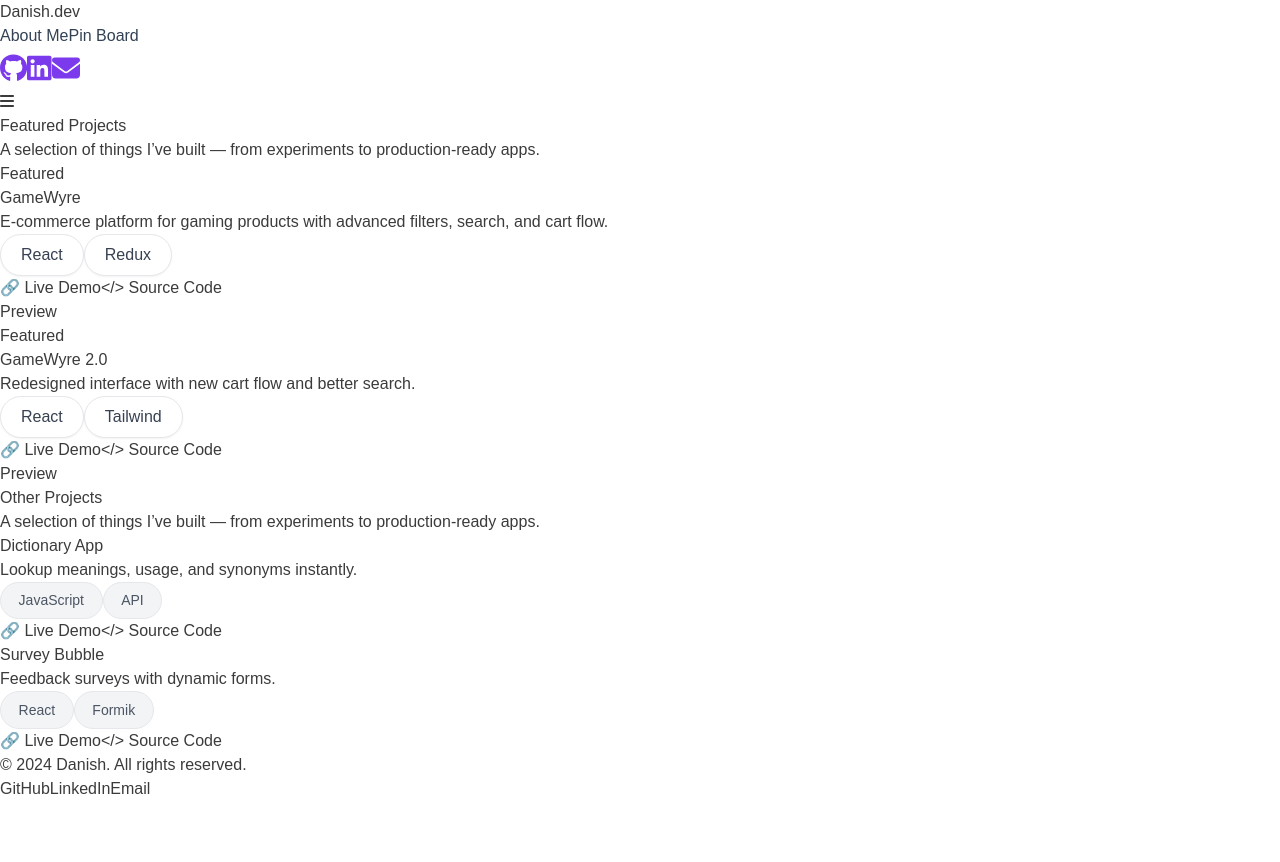
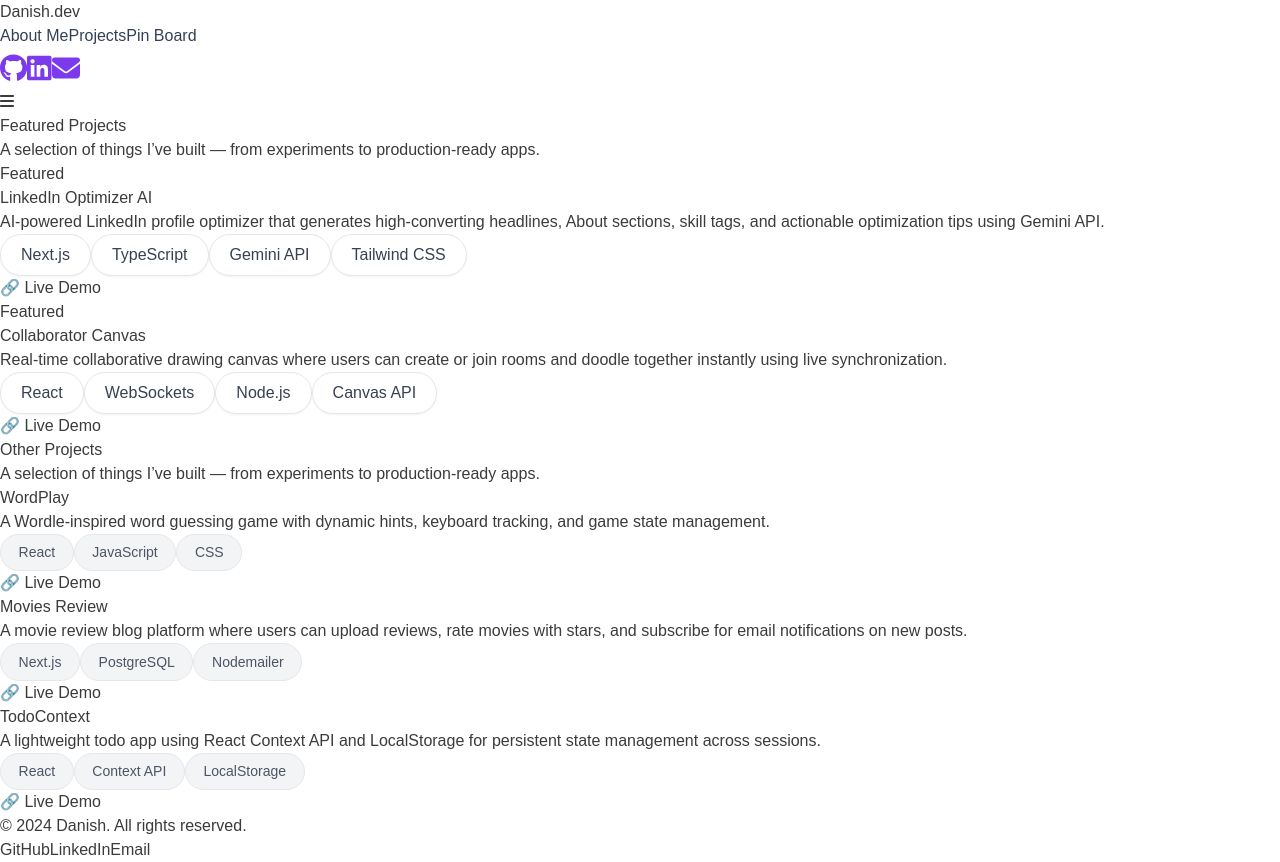
Before and after one commit to danishofcodes/tokensandbraces, a React (Vite) app: page /projects in a window 1280 px wide. Before the commit the page ends 801 px from the top, so only its background shows below. Built offline with nearby package versions, Linux system fonts and the light colour scheme; a web font is replaced by a local one.

Commit message:
projects page content edited

```diff
--- a/src/components/Navbar.jsx
+++ b/src/components/Navbar.jsx
@@ -25,9 +25,9 @@ export default function Navbar() {
   <NavLink to="/" className="nav-link">
     About Me
   </NavLink>
-  {/* <NavLink to="/projects" className="nav-link">
+  <NavLink to="/projects" className="nav-link">
     Projects
-  </NavLink> */}
+  </NavLink>
   <NavLink to="/pinboard" className="nav-link">
     Pin Board
   </NavLink>
@@ -66,6 +66,7 @@ export default function Navbar() {
 
           <div className="flex flex-col gap-6 text-lg font-medium">
             <NavLink to="/" className="nav-link">About</NavLink>
+             <NavLink to="/projects" className="nav-link">Projects</NavLink>
             <NavLink to="/pinboard" className="nav-link">Pin Board</NavLink>
             {/* <NavLink to="/" className="nav-link">About</NavLink> */}
 
--- a/src/components/ProjectsPage/ProjectCard.jsx
+++ b/src/components/ProjectsPage/ProjectCard.jsx
@@ -19,14 +19,14 @@ const ProjectCard = ({ title, description, tech, demoLink, codeLink, featured })
           </div>
           <div className="flex gap-4">
             {demoLink && <a href={demoLink} className="text-violet-600 font-medium hover:underline">🔗 Live Demo</a>}
-            {codeLink && <a href={codeLink} className="text-gray-600 hover:underline">&lt;/&gt; Source Code</a>}
+            {/* {codeLink && <a href={codeLink} className="text-gray-600 hover:underline">&lt;/&gt; Source Code</a>} */}
           </div>
         </div>
-        {featured && (
+        {/* {featured && (
           <div className="w-32 h-20 bg-gradient-to-br from-violet-100 to-violet-200 rounded-lg flex items-center justify-center text-violet-500 text-sm font-medium">
             Preview
           </div>
-        )}
+        )} */}
       </div>
     </div>
   );
--- a/src/components/ProjectsPage/Projects.jsx
+++ b/src/components/ProjectsPage/Projects.jsx
@@ -1,21 +1,31 @@
 import ProjectSection from './ProjectSection';
 
 export default function Projects() {
-
-
 const featuredProjects = [
   {
-      title: "GameWyre",
-      description: "E-commerce platform for gaming products with advanced filters, search, and cart flow.",
-      tech: [{ name: "React" }, { name: "Redux" }],
+    title: "LinkedIn Optimizer AI",
+    description:
+      "AI-powered LinkedIn profile optimizer that generates high-converting headlines, About sections, skill tags, and actionable optimization tips using Gemini API.",
+    tech: [
+      { name: "Next.js" },
+      { name: "TypeScript" },
+      { name: "Gemini API" },
+      { name: "Tailwind CSS" },
+    ],
     demoLink: "#",
     codeLink: "#",
     featured: true,
   },
   {
-      title: "GameWyre 2.0",
-      description: "Redesigned interface with new cart flow and better search.",
-      tech: [{ name: "React" }, { name: "Tailwind" }],
+    title: "Collaborator Canvas",
+    description:
+      "Real-time collaborative drawing canvas where users can create or join rooms and doodle together instantly using live synchronization.",
+    tech: [
+      { name: "React" },
+      { name: "WebSockets" },
+      { name: "Node.js" },
+      { name: "Canvas API" },
+    ],
     demoLink: "#",
     codeLink: "#",
     featured: true,
@@ -24,23 +34,45 @@ export default function Projects() {
 
 const otherProjects = [
   {
-      title: "Dictionary App",
-      description: "Lookup meanings, usage, and synonyms instantly.",
-      tech: [{ name: "JavaScript", secondary: true }, { name: "API", secondary: true }],
+    title: "WordPlay",
+    description:
+      "A Wordle-inspired word guessing game with dynamic hints, keyboard tracking, and game state management.",
+    tech: [
+      { name: "React", secondary: true },
+      { name: "JavaScript", secondary: true },
+      { name: "CSS", secondary: true },
+    ],
     demoLink: "#",
     codeLink: "#",
     featured: false,
   },
   {
-      title: "Survey Bubble",
-      description: "Feedback surveys with dynamic forms.",
-      tech: [{ name: "React", secondary: true }, { name: "Formik", secondary: true }],
+    title: "Movies Review",
+    description:
+      "A movie review blog platform where users can upload reviews, rate movies with stars, and subscribe for email notifications on new posts.",
+    tech: [
+      { name: "Next.js", secondary: true },
+      { name: "PostgreSQL", secondary: true },
+      { name: "Nodemailer", secondary: true },
+    ],
+    demoLink: "#",
+    codeLink: "#",
+    featured: false,
+  },
+  {
+    title: "TodoContext",
+    description:
+      "A lightweight todo app using React Context API and LocalStorage for persistent state management across sessions.",
+    tech: [
+      { name: "React", secondary: true },
+      { name: "Context API", secondary: true },
+      { name: "LocalStorage", secondary: true },
+    ],
     demoLink: "#",
     codeLink: "#",
     featured: false,
   },
 ];
-
   return (
     <div>
 
```
Lines whose indentation alone changed are shown as unchanged.
